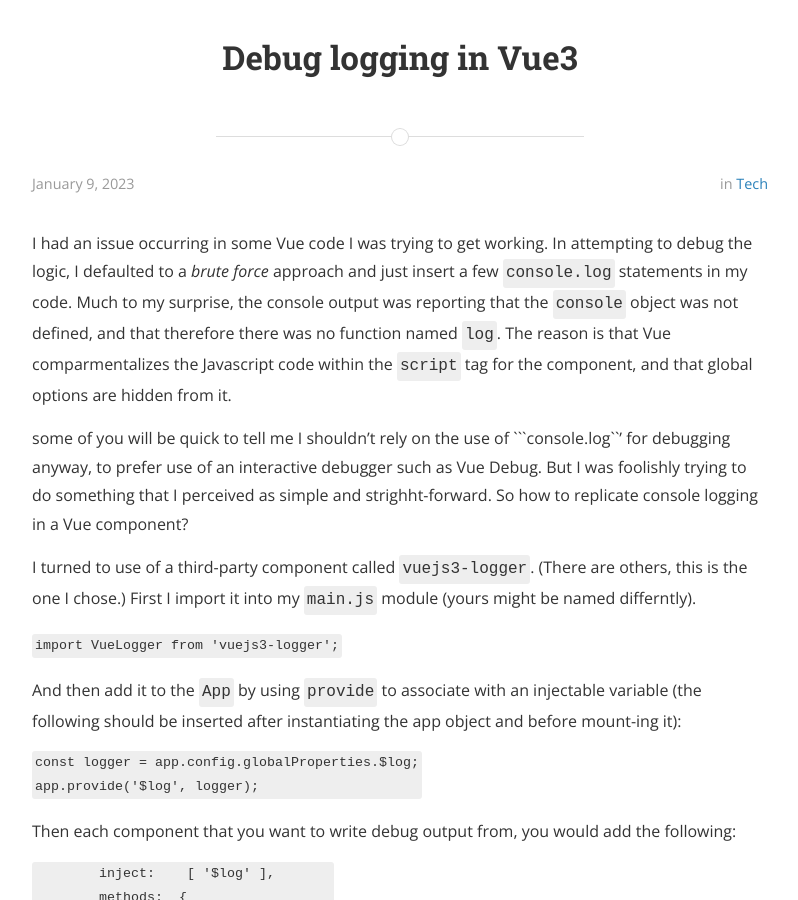
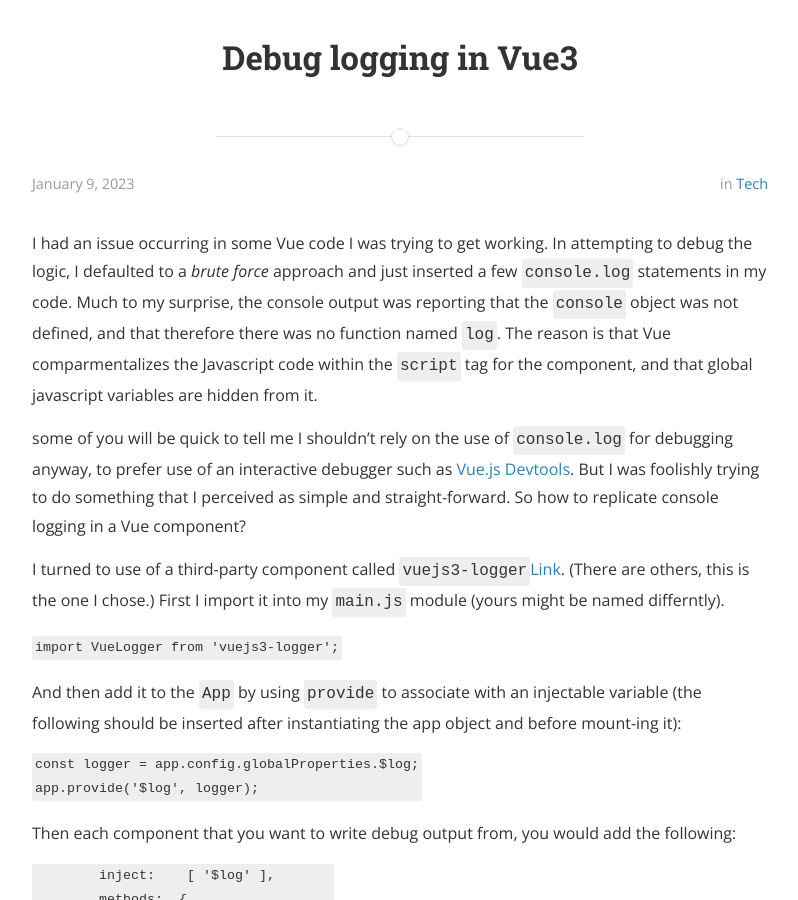
Before and after one commit to jaquilino/jaquilino.github.io, a Jekyll site: the page built from _posts/2023-01-09-vue-logging.markdown, in a window 1280 px wide and 900 px high, scrolled down 443 px. Shown: the whole window, without its empty margins (240-1038 px from the left). Built offline with Jekyll 4.4.1, drawn with Linux system fonts in a browser that asks for light colours; nearby versions of some CDN libraries; a style sheet for code colours, icons or effects is not loaded.

Commit message:
Added links to referred modules

````diff
--- a/_posts/2023-01-09-vue-logging.markdown
+++ b/_posts/2023-01-09-vue-logging.markdown
@@ -7,18 +7,18 @@ categories: Tech
 
 I had an issue occurring in some Vue code I was trying to get working.
 In attempting to debug the logic, I defaulted to a _brute force_ approach
-and just insert a few ```console.log``` statements in my code.
+and just inserted a few ```console.log``` statements in my code.
 Much to my surprise, the console output was reporting that the ```console``` object
 was not defined, and that therefore there was no function named ```log```.
 The reason is that Vue comparmentalizes the Javascript code within the ```script``` tag
-for the component, and that global options are hidden from it.
+for the component, and that global javascript variables are hidden from it.
 
-some of you will be quick to tell me I shouldn't rely on the use of ```console.log``' for debugging anyway,
-to prefer use of an interactive debugger such as Vue Debug.
-But I was foolishly trying to do something that I perceived as simple and strighht-forward.
+some of you will be quick to tell me I shouldn't rely on the use of ```console.log``` for debugging anyway,
+to prefer use of an interactive debugger such as [Vue.js Devtools](https://chrome.google.com/webstore/detail/vuejs-devtools/nhdogjmejiglipccpnnnanhbledajbpd?hl=en){:target=_blank}.
+But I was foolishly trying to do something that I perceived as simple and straight-forward.
 So how to replicate console logging in a Vue component?
 
-I turned to use of a third-party component called ```vuejs3-logger```.
+I turned to use of a third-party component called ```vuejs3-logger```[Link](https://www.npmjs.com/package/vuejs3-logger){:target=_blank}.
 (There are others, this is the one I chose.)
 First I import it into my ```main.js``` module (yours might be named differntly).
 ```
````
